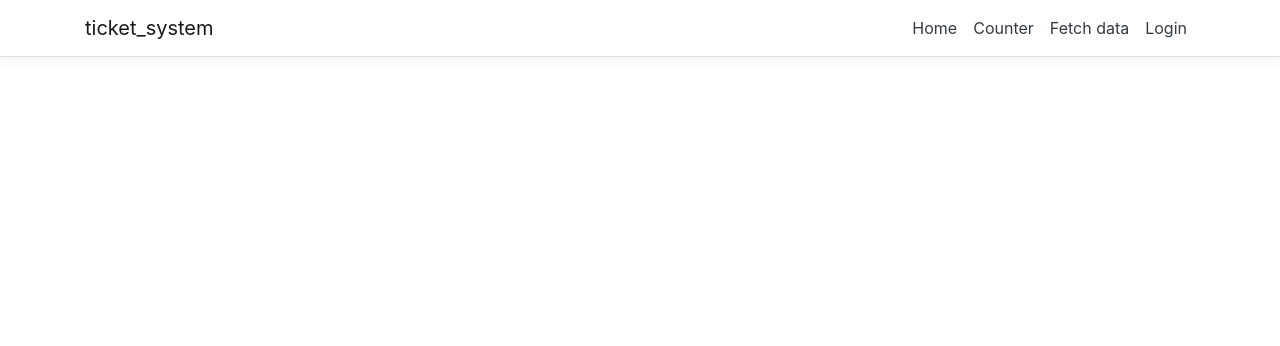
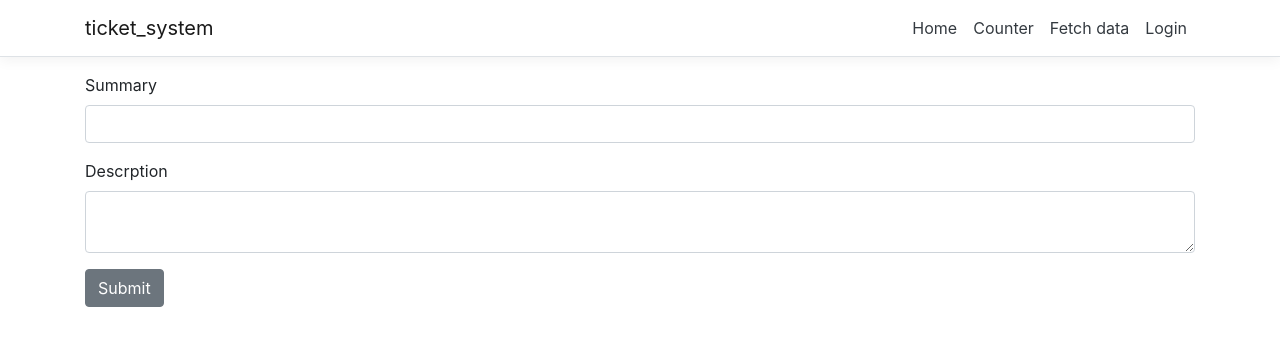
Before and after one commit to zhuliangyu/ticketsystem, a React (Create React App) app in the folder ClientApp/: page /ticketform in a window 1280 px wide. Shown: the top 346 px of the page. Built offline with nearby package versions, Linux system fonts and the light colour scheme.

Commit message:
add ticket

```diff
--- a/ClientApp/src/App.js
+++ b/ClientApp/src/App.js
@@ -5,6 +5,7 @@ import { Home } from './components/Home';
 import { FetchData } from './components/FetchData';
 import { Counter } from './components/Counter';
 import { Login } from './components/Login';
+import { TicketForm } from './components/TicketForm';
 
 import './custom.css'
 
@@ -18,6 +19,7 @@ export default class App extends Component {
         <Route path='/counter' component={Counter} />
         <Route path='/fetch-data' component={FetchData} />
         <Route path='/login' component={Login} />
+        <Route path='/ticketform' component={TicketForm} />
       </Layout>
     );
   }
--- a/ClientApp/src/components/Home.js
+++ b/ClientApp/src/components/Home.js
@@ -1,4 +1,8 @@
 import React, { Component } from 'react';
+// import {NavLink } from 'reactstrap';
+// import { Link } from 'react-router-dom';
+import { TicketForm } from './TicketForm';
+
 
 export class Home extends Component {
   static displayName = Home.name;
@@ -72,6 +76,20 @@ export class Home extends Component {
     }).then(() => this.setState({ tickets: this.generateTicketsAfterResolve(id)}));
   }
 
+  handleCallBackCreateTicket = (ticketData) => {
+    fetch('api/tickets/', {
+      method: 'POST',
+      headers: {
+        'Content-Type': 'application/json'
+      },
+      body: JSON.stringify(ticketData)
+    }).then((response) => {
+      return response.json();
+    }).then((data) => {
+        this.setState({ tickets: [...this.state.tickets, data]})
+    });
+  }
+
   renderTicketsTable(tickets) {
     // console.log(tickets);
 
@@ -110,23 +128,10 @@ export class Home extends Component {
     return (
       <div>
         <h1>Hello, List all tickets</h1>
-        <button onClick={this.handleCreateTicket}>Create Ticket</button>
+
+        <TicketForm parentCallback={this.handleCallBackCreateTicket}></TicketForm>
+
         {tableContent}
-
-
-        <p>Welcome to your new single-page application, built with:</p>
-        <ul>
-          <li><a href='https://get.asp.net/'>ASP.NET Core</a> and <a href='https://msdn.microsoft.com/en-us/library/67ef8sbd.aspx'>C#</a> for cross-platform server-side code</li>
-          <li><a href='https://facebook.github.io/react/'>React</a> for client-side code</li>
-          <li><a href='http://getbootstrap.com/'>Bootstrap</a> for layout and styling</li>
-        </ul>
-        <p>To help you get started, we have also set up:</p>
-        <ul>
-          <li><strong>Client-side navigation</strong>. For example, click <em>Counter</em> then <em>Back</em> to return here.</li>
-          <li><strong>Development server integration</strong>. In development mode, the development server from <code>create-react-app</code> runs in the background automatically, so your client-side resources are dynamically built on demand and the page refreshes when you modify any file.</li>
-          <li><strong>Efficient production builds</strong>. In production mode, development-time features are disabled, and your <code>dotnet publish</code> configuration produces minified, efficiently bundled JavaScript files.</li>
-        </ul>
-        <p>The <code>ClientApp</code> subdirectory is a standard React application based on the <code>create-react-app</code> template. If you open a command prompt in that directory, you can run <code>npm</code> commands such as <code>npm test</code> or <code>npm install</code>.</p>
       </div>
     );
   }
--- /dev/null
+++ b/ClientApp/src/components/TicketForm.js
@@ -0,0 +1,52 @@
+import React, { Component } from 'react';
+import { Button, Form, FormGroup, Label, Input, FormText } from 'reactstrap';
+
+export class TicketForm extends Component {
+  static displayName = TicketForm.name;
+
+  constructor(props) {
+    super(props);
+    this.state = { summary: '',  description: ''};
+  }
+
+  handleInputChange = (event) => {
+    const target = event.target;
+    const name = target.name;
+    const value = target.type === 'checkbox' ? target.checked : target.value;
+
+    this.setState({
+      [name]: value
+    });
+    // console.log(this.state);
+  }
+
+  handleSubmit = (event) => {
+    event.preventDefault();
+    let ticket = {
+      ... this.state,
+      isResolve: false
+    }
+
+    this.props.parentCallback(ticket);
+  }
+
+  render() {
+    return (
+      <div>
+        <form>
+          <FormGroup>
+            <Label for="summary">Summary</Label>
+            <Input type="text" name="summary" id="summary" onChange={this.handleInputChange} />
+          </FormGroup>
+
+          <FormGroup>
+            <Label for="description">Descrption</Label>
+            <Input type="textarea" name="description" id="description" onChange={this.handleInputChange} />
+          </FormGroup>
+
+          <Button onClick={this.handleSubmit}>Submit</Button>
+        </form>
+      </div>
+    );
+  }
+}
```
